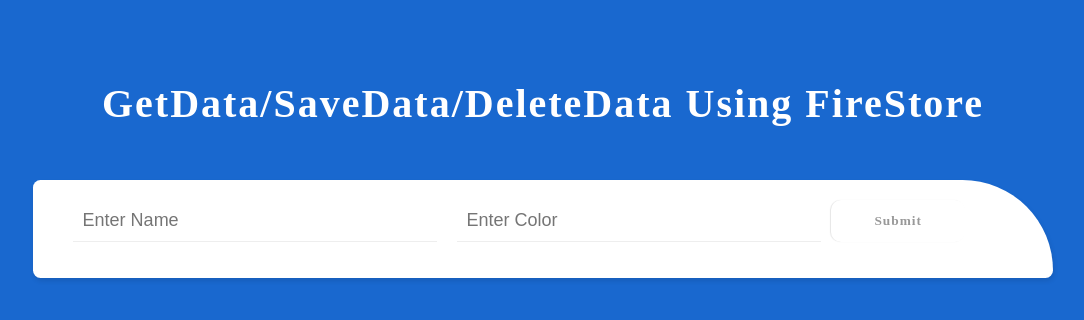
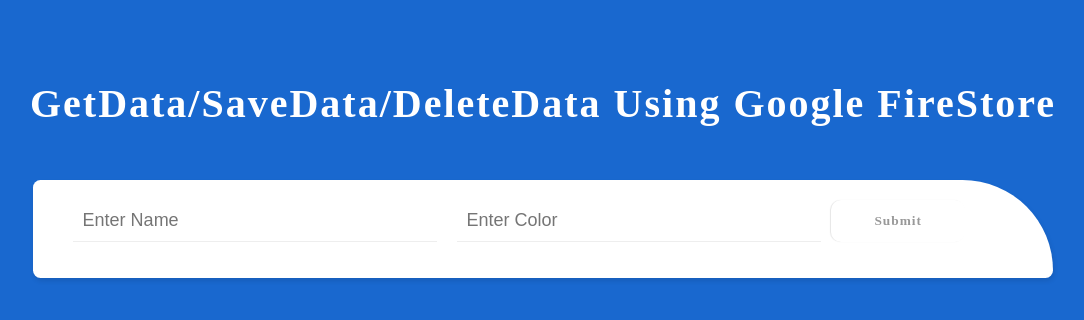
Before and after one commit to nikitha26/Authentication-Using--Firebase, a plain HTML site: page index.html in a window 1280 px wide. Shown: the whole page, without its empty margins (97-1181 px from the left). Drawn offline with Linux system fonts and the light colour scheme; no server answers.

Commit message:
added word

```diff
--- a/index.html
+++ b/index.html
@@ -10,7 +10,7 @@
     <script src="https://www.gstatic.com/firebasejs/8.2.1/firebase-firestore.js"></script>
 </head>
 <body>
-  <h4>GetData/SaveData/DeleteData Using FireStore</h4>
+  <h4>GetData/SaveData/DeleteData Using Google FireStore</h4>
   <div class="content">
       <form id="add-cafe-form">
         <input type="text" name="name" placeholder="Enter Name">
```
